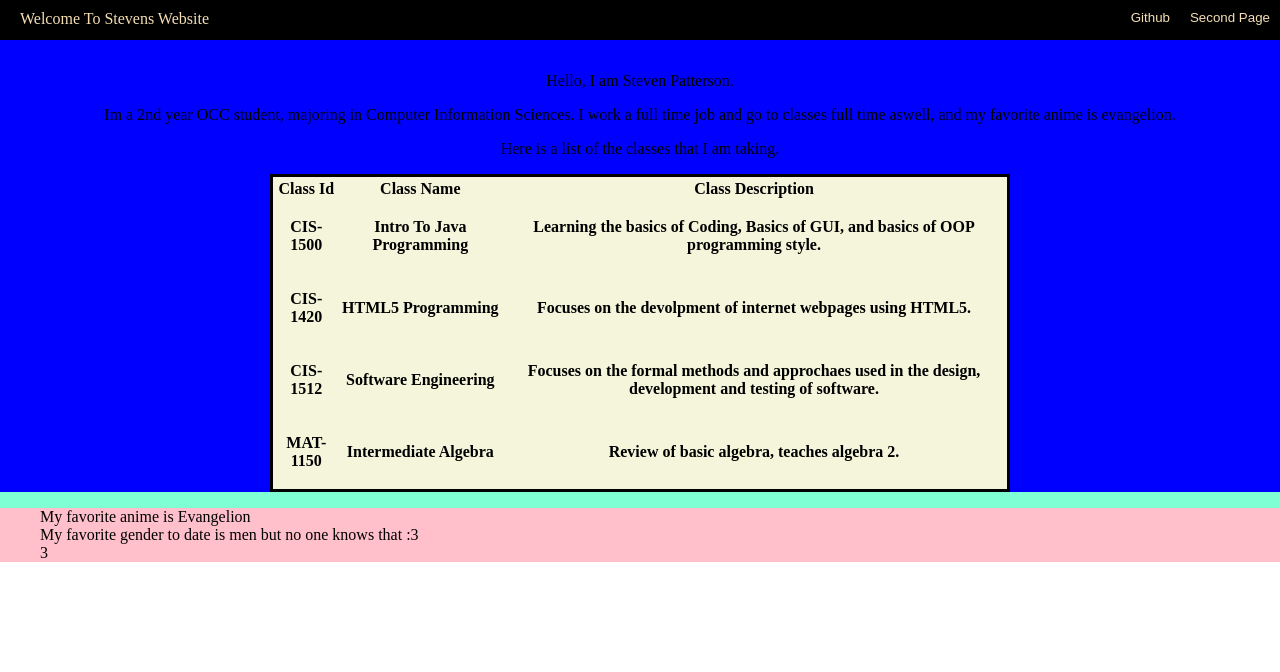
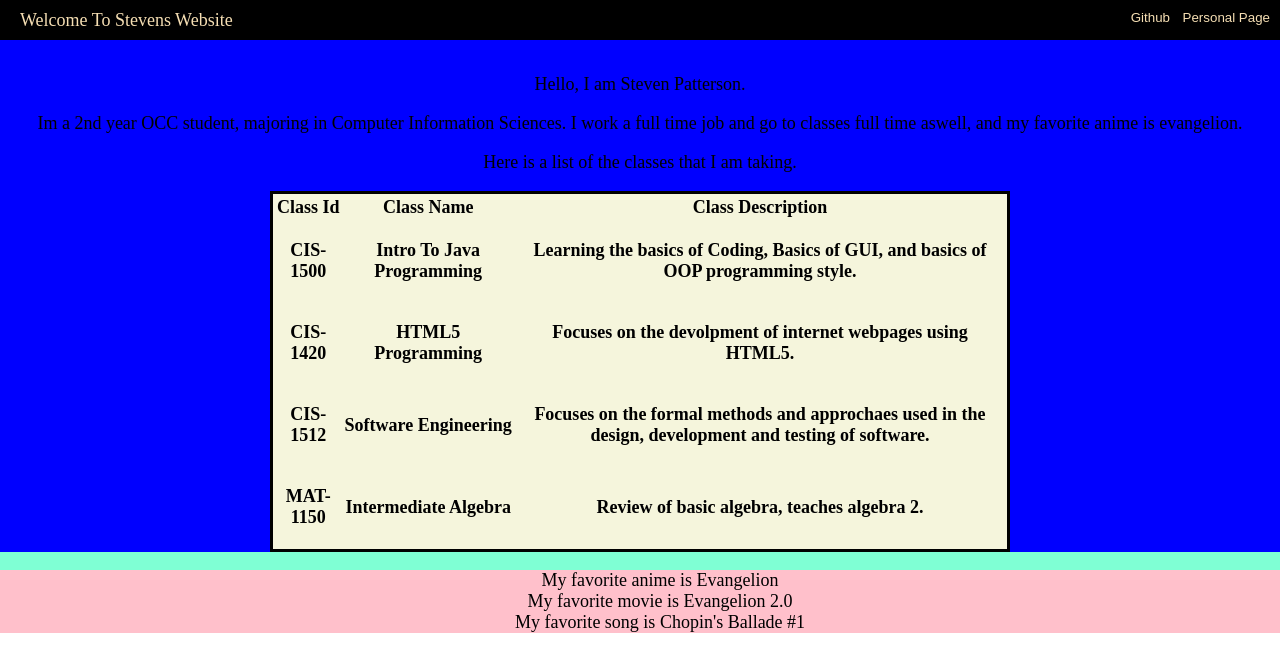
Before and after one commit to Gaklioo/gaklioo.github.io, a plain HTML site: page index.html in a window 1280 px wide. Drawn offline with Linux system fonts and the light colour scheme.

Commit message:
push local files to main

```diff
--- a/index.html
+++ b/index.html
@@ -11,7 +11,7 @@
         <div id = "container">
             <div id = "banner">
                 <p id = "bannerP1">Welcome To Stevens Website</p>
-                <button id = "page2" onclick="location.href = 'page2.html'">Second Page</button>
+                <button id = "page2" onclick="location.href = 'page2.html'">Personal Page</button>
                 <button id = "github" onclick="location.href = 'https://github.com/Gaklioo'">Github</a></button>
             </div>
 
@@ -54,11 +54,22 @@
 
             <div id = "rest">
                 <ol id = "list">
-                    <li>My favorite anime is Evangelion</li>
-                    <li>My favorite gender to date is men but no one knows that :3</li>
-                    <li>3</li>
+                    <li><a href = "http://www.evaotaku.com/">My favorite anime is Evangelion</a></li>
+                    <li>My favorite movie is Evangelion 2.0</li>
+                    <li><a href = "https://www.youtube.com/watch?v=BSFNl4roGlI">My favorite song is Chopin's Ballade #1</a></li>
                 </ol>
             </div>
         </div>
     </body>
 </html>
+
+<!--
+Create a page named index.html that describes you. On your page, include some or all of the following information (just a suggestion):
+⦁	|Your name
+⦁	|A short bio or description of yourself.
+⦁	|A list of classes you are taking right now. Make a link to your course web page. Hints: Use relative URLs so that links don’t break as the pages are moved. All file names are case sensitive.
+⦁	|Your 3 favorite sports, movies, books, or TV shows. Make at least one link to an interesting site.
+⦁	Two images (e.g. one of your personal pictures) or you can even use an introductory video instead.
+⦁	|Include a table.
+⦁	|Should use at least 10 different HTML tags
+-->
--- a/style.css
+++ b/style.css
@@ -101,6 +101,12 @@
 
 #list{
     list-style: none;
+    position: relative;
+    display: block;
+    align-items: center;
+    text-align: center;
+    list-style-position: inside;
+
 }
 
 a{
@@ -114,6 +120,7 @@ a:hover{
 }
 
 body{
+    font-size: large;
     display: block;
     width: 25em;
     margin: 0 auto;
```
Also changed, not shown: page2.html (added, +19 -0 lines), img1.jpg (added), img2.jpg (added), style2.css (added).
